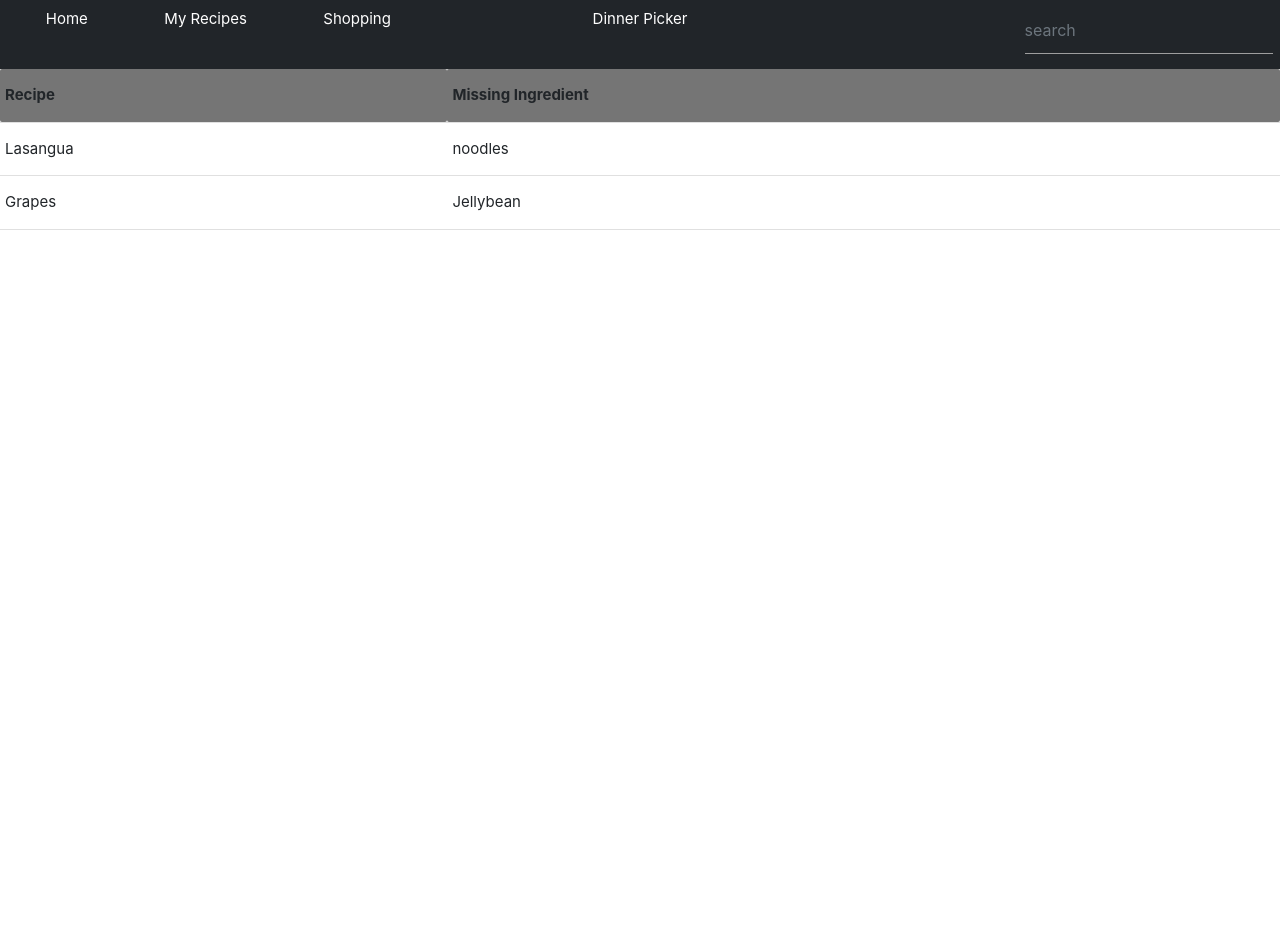
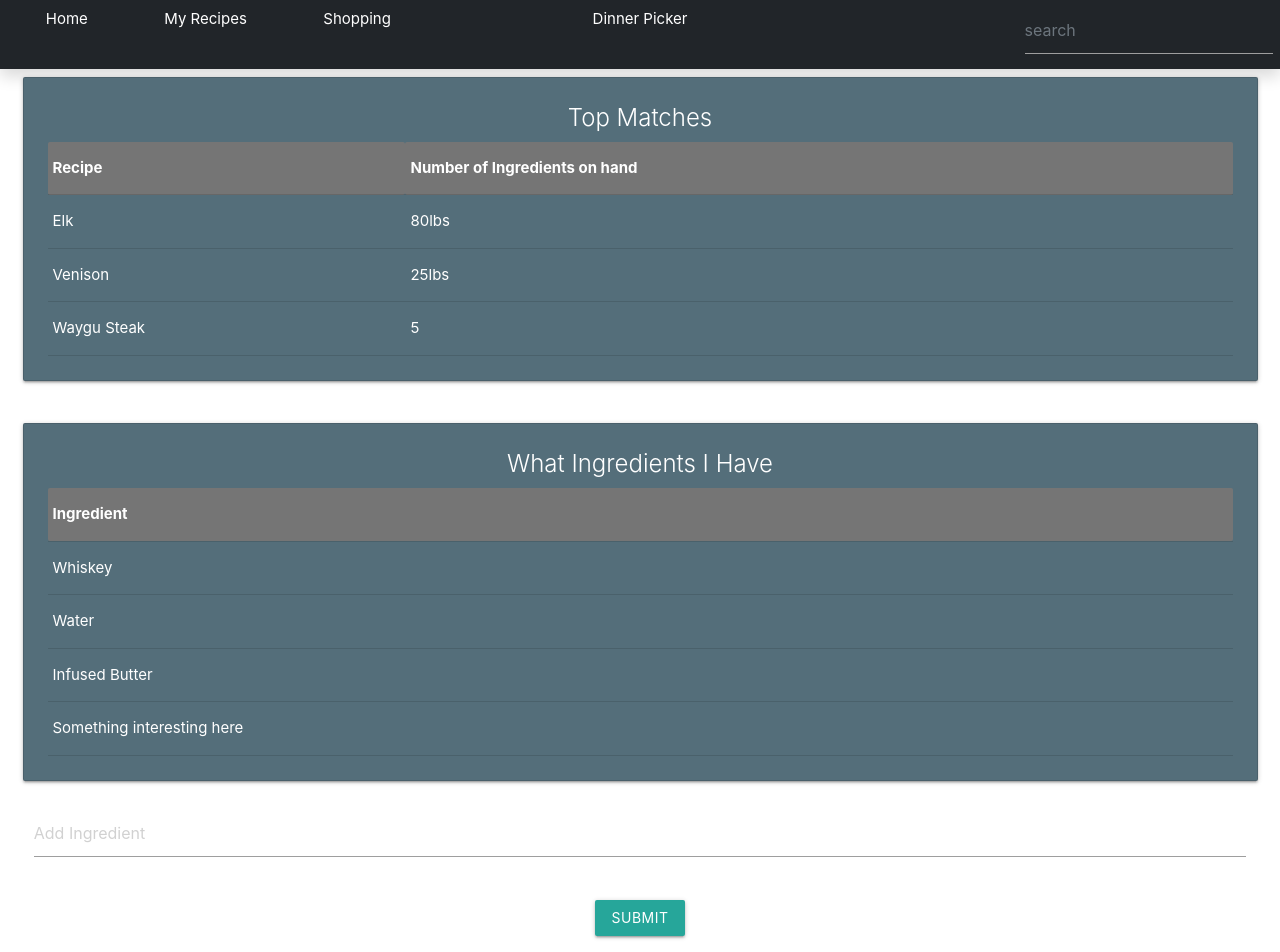
Before and after one commit to LoW910/dinnerGetter, a React (Create React App) app in the folder dinnergetter/src/main/client/: page / in a window 1280 px wide. Shown: the top 952 px of the page. Before the commit the page ends 800 px from the top, so only its background shows below. Built offline with nearby package versions, Linux system fonts and the light colour scheme.

Commit message:
added some more jsx

```diff
--- a/dinnergetter/src/main/client/public/index.html
+++ b/dinnergetter/src/main/client/public/index.html
@@ -25,7 +25,7 @@
       Learn how to configure a non-root public URL by running `npm run build`.
     -->
     <!-- CSS only -->
-<link href="https://cdn.jsdelivr.net/npm/bootstrap@5.0.0-beta3/dist/css/bootstrap.min.css" rel="stylesheet" integrity="sha384-eOJMYsd53ii+scO/bJGFsiCZc+5NDVN2yr8+0RDqr0Ql0h+rP48ckxlpbzKgwra6" crossorigin="anonymous">
+    <link href="https://cdn.jsdelivr.net/npm/bootstrap@5.0.0-beta3/dist/css/bootstrap.min.css" rel="stylesheet" integrity="sha384-eOJMYsd53ii+scO/bJGFsiCZc+5NDVN2yr8+0RDqr0Ql0h+rP48ckxlpbzKgwra6" crossorigin="anonymous">
 <link href="https://fonts.googleapis.com/icon?family=Material+Icons" rel="stylesheet">
     <title>Dinner Getterererer</title>
   </head>
--- /dev/null
+++ b/dinnergetter/src/main/client/src/Components/AddIngredientForm.jsx
@@ -0,0 +1,27 @@
+import React, { useState } from 'react'
+import { navigate } from '@reach/router'
+
+export default function AddIngredientForm() {
+    const [ingredientName, setIngredientName] = useState("");
+
+const handleformSubmit = (e) => {
+    e.preventDefault();
+    console.log("Do so form submission shit here")
+}
+
+    return (
+        <div>
+            <form class="col s12">{/* onSubmit={}*/}
+                <div class="row">
+                <div class="input-field col s6">
+                <input placeholder="Add Ingredient" id="ingredientName" type="text" class="validate" />
+                </div>
+                <br/>
+                {/* <span className="bg-danger">{props.errors.ingredientName ? props.errors.ingredientName.message :""}</span> */}
+                </div>
+                <input className="waves-effect waves-light btn"  type="submit" />
+                {/* <button className="waves-effect waves-light btn" onClick={(e) => {e.preventDefault();navigate("/")}}>Reset</button> */}
+            </form>
+        </div>
+    )
+}
--- /dev/null
+++ b/dinnergetter/src/main/client/src/Components/OnHand.jsx
@@ -0,0 +1,40 @@
+import React from 'react'
+import AddIngredientForm from './AddIngredientForm'
+
+function OnHand() {
+    return (
+        <div class="row">
+        <div class="col s12 m6">
+          <div class="card blue-grey darken-1">
+            <div class="card-content white-text">
+              <span class="card-title">What Ingredients I Have</span>
+              <table className="highlight">
+                <thead>
+                  <tr className="grey darken-1">
+                    <th>Ingredient</th>
+                  </tr>
+                </thead>
+                <tbody>
+                  <tr>
+                    <td>Whiskey</td>
+                  </tr>
+                  <tr>
+                    <td> Water </td>
+                  </tr>
+                  <tr>
+                    <td> Infused Butter </td>
+                  </tr>
+                  <tr>
+                    <td> Something interesting here </td>
+                  </tr>
+                </tbody>
+              </table>
+            </div>
+          </div>
+        </div>
+        <AddIngredientForm />
+      </div>
+    )
+}
+
+export default OnHand
--- /dev/null
+++ b/dinnergetter/src/main/client/src/Components/Recipes.jsx
@@ -0,0 +1,40 @@
+import React from 'react'
+
+function Recipes() {
+    return (
+        <div className="row">
+        <div className="col s5 pull-s7 m6">
+          <div className="card blue-grey darken-1">
+            <div className="card-content white-text">
+              <span className="card-title">Top Matches</span>
+              <table className="highlight">
+                <thead>
+                  <tr className="grey darken-1">
+                    <th>Recipe</th>
+                    <th>Number of Ingredients on hand</th>
+                  </tr>
+                </thead>
+                <tbody>
+                  <tr>
+                    <td>Elk </td>
+                    <td>80lbs</td>
+                  </tr>
+                  <tr>
+                    <td>Venison</td>
+                    <td>25lbs</td>
+                  </tr>
+                  <tr>
+                    <td>Waygu Steak</td>
+                    <td>5</td>
+                  </tr>
+                </tbody>
+              </table>
+            </div>
+          </div>
+        </div>
+      </div>
+
+    )
+}
+
+export default Recipes
--- a/dinnergetter/src/main/client/src/Components/ShoppingList.jsx
+++ b/dinnergetter/src/main/client/src/Components/ShoppingList.jsx
@@ -4,15 +4,18 @@ import 'materialize-css/dist/css/materialize.min.css';
 
 function ShoppingList() {
     return (
+      <div class="row">
+      <div class="col s12 m6">
+        <div class="card blue-grey darken-1">
+          <div class="card-content white-text">
+            <span class="card-title">Shopping List</span>
             <table className="highlight">
               <thead>
-
                 <tr className="grey darken-1">
                   <th>Recipe</th>
                   <th>Missing Ingredient</th>
                 </tr>
               </thead>
-
               <tbody>
                 <tr>
                   <td>Lasangua</td>
@@ -24,6 +27,10 @@ function ShoppingList() {
                 </tr>
               </tbody>
             </table>
+          </div>
+        </div>
+      </div>
+    </div>
     );
 }
 
--- a/dinnergetter/src/main/client/src/Views/Home.jsx
+++ b/dinnergetter/src/main/client/src/Views/Home.jsx
@@ -1,8 +1,14 @@
+import OnHand from "../Components/OnHand";
+import Recipes from "../Components/Recipes";
 import ShoppingList from "../Components/ShoppingList";
 
 const Home = props =>{
     return(
         <div className="flex-container">
+            <div className="row">
+                <Recipes className="col s5 push-s6"/>
+                <OnHand className="col s6 pull-s5"/>
+            </div>
             <ShoppingList />
         </div>
     );
```
Also changed, not shown: 2 other files (tests, documents, lock files or other folders). Lines whose indentation alone changed are shown as unchanged.
